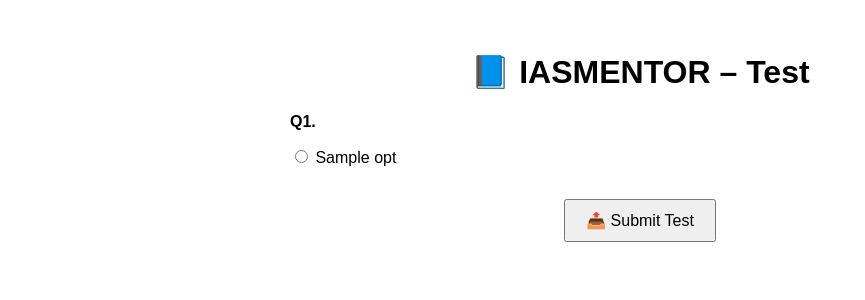
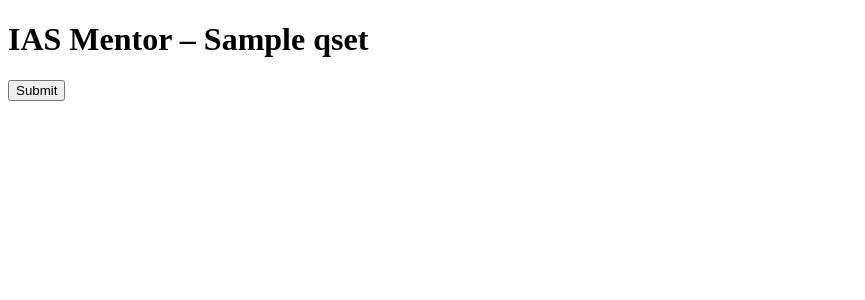
Before and after one commit to monichbaba/flask-test-portal, a Flask app: template templates/test.html in a window 1280 px wide. Shown: the top 300 px of the page, without its empty margins (0-865 px from the left). Run offline with Flask 3, Linux system fonts and the light colour scheme; the template is opened without the code that fills it: most values are stand-ins (such as "Sample title", 1, 10 or a date in 2020).

Commit message:
Update test.html

```diff
--- a/templates/test.html
+++ b/templates/test.html
@@ -1,36 +1,26 @@
 <!DOCTYPE html>
-<html>
+<html lang="en">
 <head>
-  <title>IASMENTOR Test Portal</title>
-  <style>
-    body { font-family: Arial; max-width: 700px; margin: auto; padding: 2rem; }
-    h1 { text-align: center; }
-    .question { margin-bottom: 2rem; }
-    .question p { font-weight: bold; }
-    input[type="submit"] {
-      padding: 10px 20px;
-      font-size: 1rem;
-    }
-  </style>
+  <meta charset="UTF-8">
+  <title>IAS Mentor – {{ qset }}</title>
 </head>
 <body>
-  <h1>📘 IASMENTOR – Test</h1>
-  <form method="POST" action="/submit">
+  <h1>IAS Mentor – {{ qset }}</h1>
+  <form action="/submit" method="POST">
     <input type="hidden" name="qset" value="{{ qset }}">
-    {% for q in questions %}
-      <div class="question">
-        <p>Q{{ loop.index }}. {{ q.q }}</p>
+    {% for i, q in enumerate(questions) %}
+      <div>
+        <p><b>Q{{ i+1 }}. {{ q.q }}</b></p>
         {% for opt in q.options %}
           <label>
-            <input type="radio" name="q{{ loop.index0 }}" value="{{ loop.index0 }}">
+            <input type="radio" name="q{{ i }}" value="{{ loop.index0 }}">
             {{ opt }}
           </label><br>
         {% endfor %}
       </div>
+      <hr>
     {% endfor %}
-    <div style="text-align: center;">
-      <input type="submit" value="📤 Submit Test">
-    </div>
+    <button type="submit">Submit</button>
   </form>
 </body>
 </html>
```
